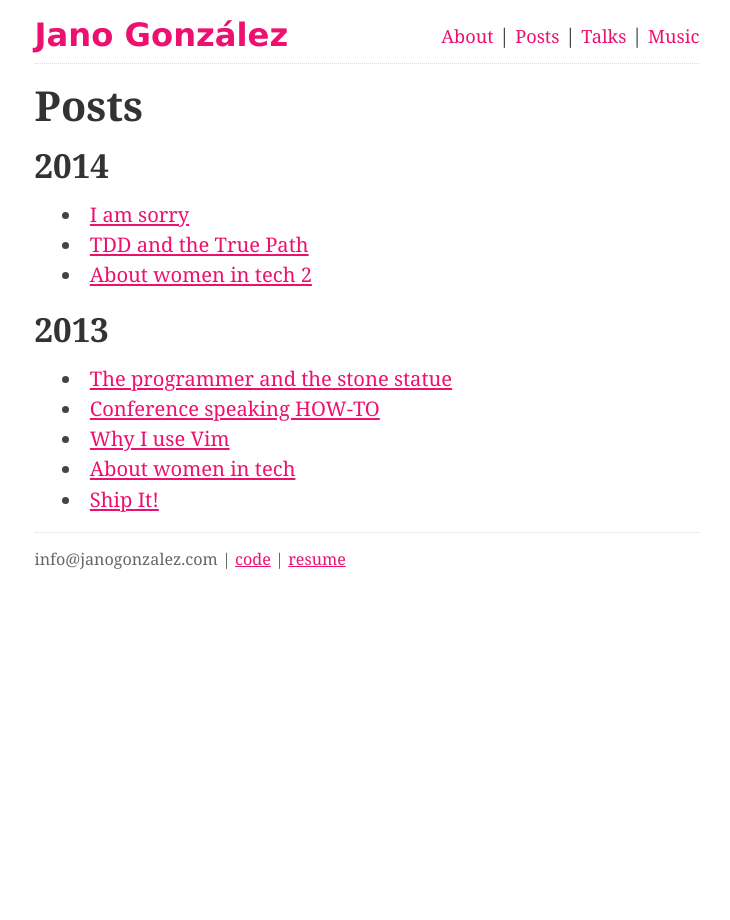
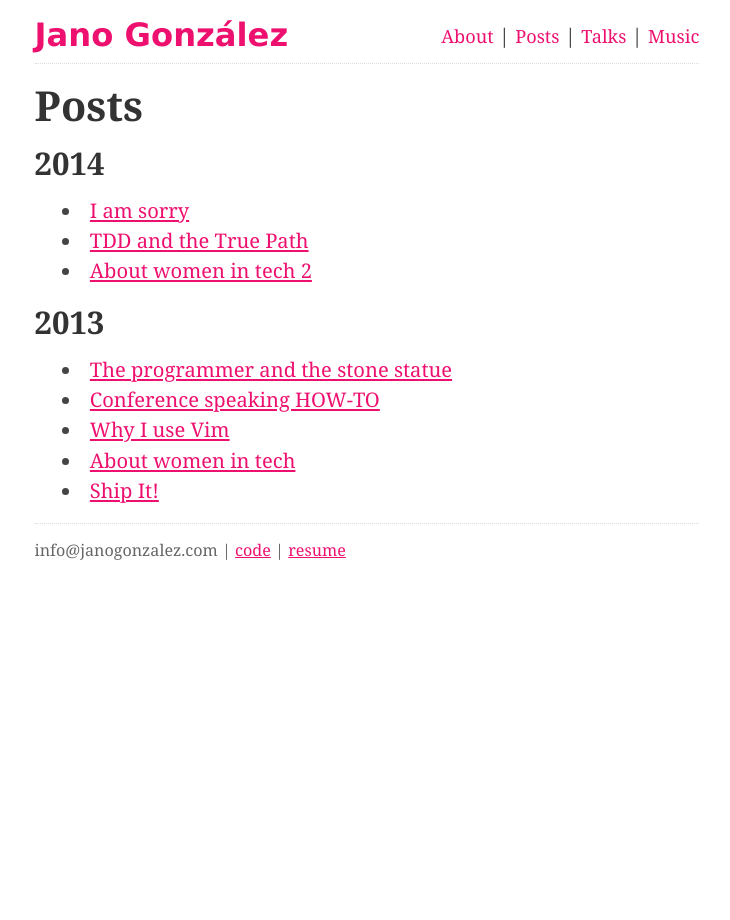
Before and after one commit to janogonzalez/janogonzalez.github.io, a Jekyll site: the page built from posts.md, in a window 1280 px wide. Shown: the whole page, without its empty margins (273-1003 px from the left). Built offline with Jekyll 4.4.1, drawn with Linux system fonts in a browser that asks for light colours.

Commit message:
Slightly smaller h2

```diff
--- a/css/main.css
+++ b/css/main.css
@@ -119,7 +119,7 @@ h1 {
 }
 
 h2 {
-  font-size: 165%;
+  font-size: 155%;
   margin: 0.7em 0 0.5em 0;
   line-height: 1em;
 }
```
